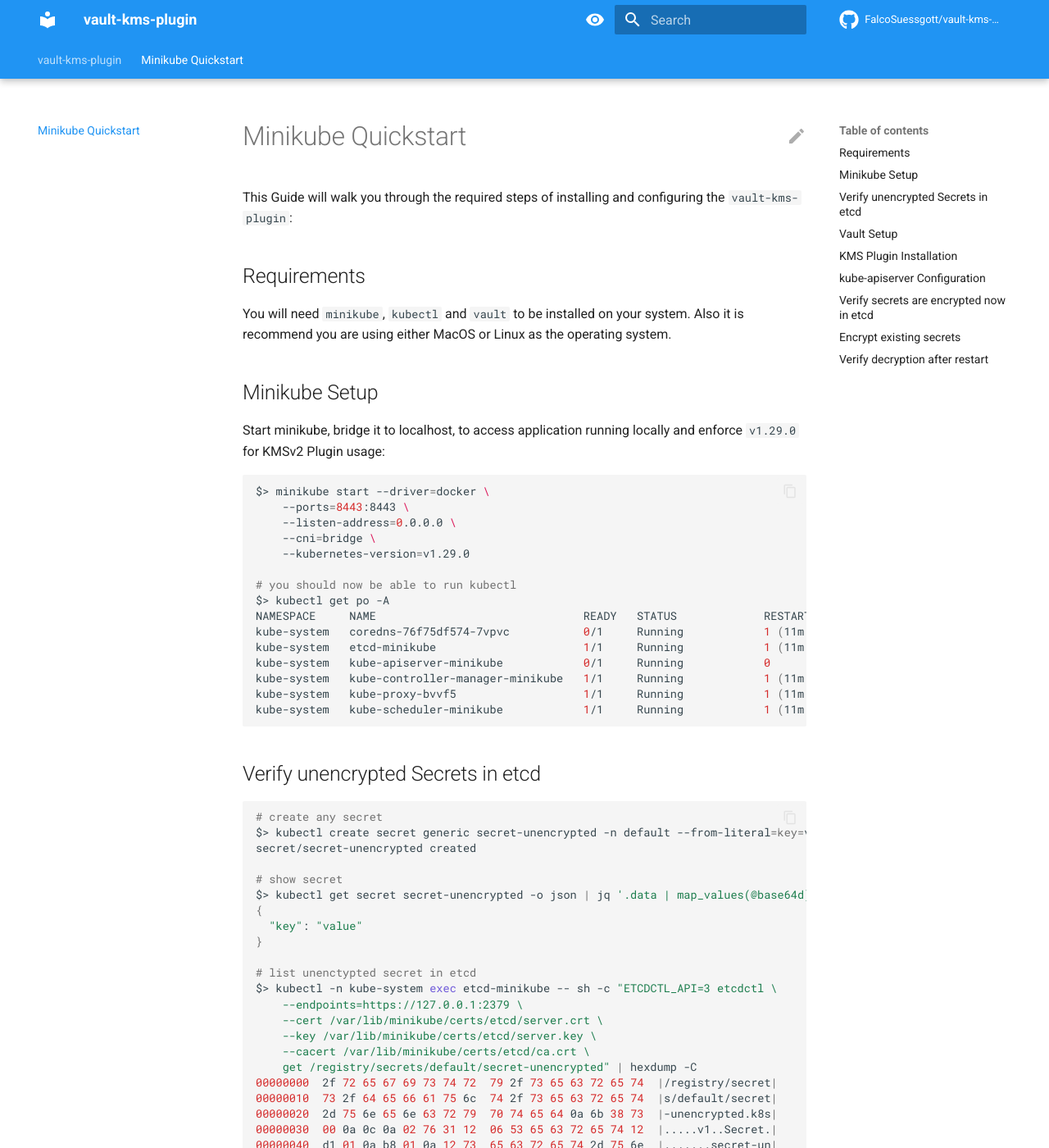
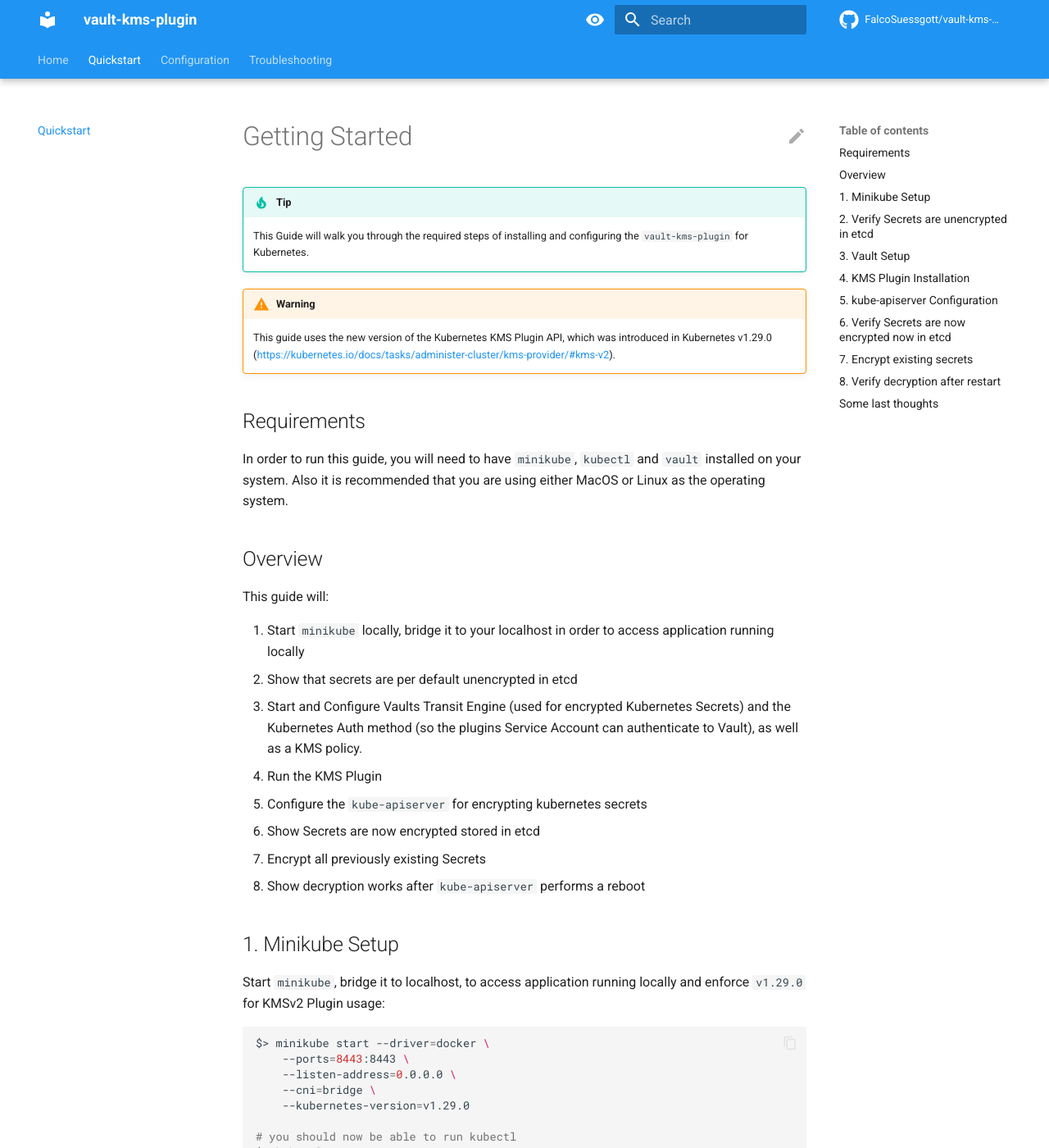
Before and after one commit to FalcoSuessgott/vault-kubernetes-kms, an MkDocs documentation site: the page built from docs/quickstart.md, in a window 1280 px wide and 1400 px high. Shown: the whole window at 82% size. Built offline with MkDocs 1.6.1 and Material for MkDocs 9.7.7, drawn with Linux system fonts in a browser that asks for light colours; comment, search, counter and statistics services are not loaded; some of the changed text lies outside the part shown.

Commit message:
feat(docs): add more docs

````diff
--- a/docs/quickstart.md
+++ b/docs/quickstart.md
@@ -1,12 +1,28 @@
-# Minikube Quickstart
-This Guide will walk you through the required steps of installing and configuring the `vault-kms-plugin`:
+# Getting Started
+!!! tip
+    This Guide will walk you through the required steps of installing and configuring the `vault-kms-plugin` for Kubernetes.
+
+!!! warning
+    This guide uses the new version of the Kubernetes KMS Plugin API, which was introduced in Kubernetes v1.29.0 ([https://kubernetes.io/docs/tasks/administer-cluster/kms-provider/#kms-v2](https://kubernetes.io/docs/tasks/administer-cluster/kms-provider/#kms-v2)).
 
 ## Requirements
-You will need `minikube`, `kubectl` and `vault` to be installed on your system.
-Also it is recommend you are using either MacOS or Linux as the operating system.
+In order to run this guide, you will need to have `minikube`, `kubectl` and `vault` installed on your system.
+Also it is recommended that you are using either MacOS or Linux as the operating system.
 
-## Minikube Setup
-Start minikube, bridge it to localhost, to access application running locally and enforce `v1.29.0` for KMSv2 Plugin usage:
+## Overview
+This guide will:
+
+1. Start `minikube` locally, bridge it to your localhost in order to access application running locally
+2. Show that secrets are per default unencrypted in etcd
+3. Start and Configure Vaults Transit Engine (used for encrypted Kubernetes Secrets) and the Kubernetes Auth method (so the plugins Service Account can authenticate to Vault), as well as a KMS policy.
+4. Run the KMS Plugin
+5. Configure the `kube-apiserver` for encrypting kubernetes secrets
+6. Show Secrets are now encrypted stored in etcd
+7. Encrypt all previously existing Secrets
+8. Show decryption works after `kube-apiserver` performs a reboot
+
+## 1. Minikube Setup
+Start `minikube`, bridge it to localhost, to access application running locally and enforce `v1.29.0` for KMSv2 Plugin usage:
 
 ```bash
 $> minikube start --driver=docker \
@@ -26,7 +42,7 @@
 kube-system   kube-scheduler-minikube            1/1     Running            1 (11m ago)     20m
 ```
 
-## Verify unencrypted Secrets in etcd
+## 2. Verify Secrets are unencrypted in etcd
 ```bash
 # create any secret
 $> kubectl create secret generic secret-unencrypted -n default --from-literal=key=value
@@ -65,7 +81,7 @@
 00000110  7
 ```
 
-## Vault Setup
+## 3. Vault Setup
 Start Vault, configure Vaults Transit engine and configure the kubernetes auth method for minikube:
 
 ```bash
@@ -145,7 +161,7 @@
 Success! Data written to: auth/kubernetes/role/kms
 
 # write vault policy that is used when authentication with the "kms" auth role
-vault policy write kms - <<EOF
+$> vault policy write kms - <<EOF
 # perform a simple vault login test
 path "auth/token/lookup-self" {
     capabilities = ["read"]
@@ -169,8 +185,9 @@
 Success! Uploaded policy: kms
 ```
 
-## KMS Plugin Installation
+## 4. KMS Plugin Installation
 `minikube` and `vault` are now running on your system and can communite with eath other.
+
 Now we can deploy the actual `vault-kubernetes-kms` plugin:
 
 ```bash
@@ -186,12 +203,12 @@
 {"level":"info","timestamp":"2024-01-31T13:18:24.898Z","caller":"cmd/main.go:169","message":"Successfully registered kms plugin"}
 ```
 
-## kube-apiserver Configuration
+## 5. `kube-apiserver` Configuration
 Last but not least, you will have to configure you kube-apiserver to start encrypting secrets, by providing an encryption provider config and update the kube-apiserver command:
 
 ```bash
 # copy the encryption provider config to minikube
-$> minikube cp ./scripts/encryption_provider_config.yml minikube:/opt/encryption_provider_config.yml
+$> minikube cp ./scripts/encryption_provider_config_v2.yml minikube:/opt/encryption_provider_config.yml
 
 # patch the kube-apiserver manifest (via kubectl, or minikube ssh -> sudo -i -> edit /etc/kubernetes/manifest/kube-apiserver.yaml)
 $> kubectl edit pod kube-apiserver-minikube -n kube-system
@@ -200,12 +217,14 @@
 You will have to add the `encryption-provider-config` arg to the `kube-apiserver` command, pointing to the encryption provider config copied to minikube:
 
 ```yaml
+# ...
 spec:
   containers:
   - command:
     - kube-apiserver
     # enabling the encryption provider config
     - --encryption-provider-config=/opt/encryption_provider_config.yml
+# ...
 ```
 
 Also you will have to mount the `/opt` directory, for accessing the socket, that is created by the plugin and the encryption provider config:
@@ -213,10 +232,10 @@
 ```yaml
 # ....
 volumeMounts:
-    - name: socket
+    - name: kms
       mountPath: /opt
 volumes:
-  - name: socket
+  - name: kms
     hostPath:
       path: /opt/
 # ....
@@ -225,8 +244,7 @@
 After performing these changes, the `kube-apiserver` will restart itself, since its a static Pod.
 You can also delete the pod by running: `kubectl delete pod/kube-apiserver-minikube -n kube-system`.
 
-
-You can use watch to monitor the pods:
+You can use `watch` to monitor the pods:
 
 ```bash
 $> watch kubectl get pod -n kube-system
@@ -241,8 +259,7 @@
 vault-kubernetes-kms               1/1     Running   0              49m
 ```
 
-
-## Verify secrets are encrypted now in etcd
+## 6. Verify Secrets are now encrypted now in etcd
 ```bash
 # create a new secret that is going to be encrypted in etcd
 $> kubectl create secret generic secret-encrypted -n default --from-literal=key=value
@@ -291,17 +308,26 @@
 {"level":"info","timestamp":"2024-01-31T13:31:29.159Z","caller":"kms/plugin.go:112","message":"encryption request","request_id":"f1eb6db8-390e-4bd4-8481-c56e46c1d685"}
 ```
 
-## Encrypt existing secrets
+## 7. Encrypt existing secrets
 You can encrypt all previous existing secrets using:
 
 ```bash
 $> kubectl get secrets --all-namespaces -o json | kubectl replace -f -`
 ```
 
-## Verify decryption after restart
+## 8. Verify decryption after restart
 If we restart the kube-apiserver the secrets have been Successfully decrypted:
 
 ```bash
 $> kubectl delete pod/kube-apiserver-minikube -n kube-system
 pod "kube-apiserver-minikube" deleted
+
+# secrets have been successfully decrypted
+$> kubectl get secret secret-unencrypted -o json | jq '.data | map_values(@base64d)'
+{
+  "key": "value"
+}
 ```
+
+## Some last thoughts
+COMING SOON
--- a/mkdocs.yml
+++ b/mkdocs.yml
@@ -1,9 +1,9 @@
 site_name: vault-kms-plugin
-site_description: "A Hashicorp Vault KMS Plugin for Kubernetes"
+site_description: "Ecnrypt Kubernetes Secrets using Hashicorp Vault as the KMS Provider"
 site_author: FalcoSuessgott
 
 repo_name: FalcoSuessgott/vault-kms-plugin
-repo_url: https://github.com/FalcoSuessgott/vault-kms-plugin
+repo_url: https://github.com/FalcoSuessgott/vault-kubernetes-kms
 
 docs_dir: docs/
 
@@ -44,6 +44,11 @@
   - toc:
       permalink: true
 
+nav:
+  - Home: index.md
+  - Quickstart: quickstart.md
+  - Configuration: configuration.md
+  - Troubleshooting: troubleshooting.md
 theme:
   icon:
     edit: material/pencil
````
Also changed, not shown: docs/configuration.md (added, +355 -0 lines), docs/index.md (+8 -0 lines), docs/troubleshooting.md (added, +4 -0 lines), 1 other file.
